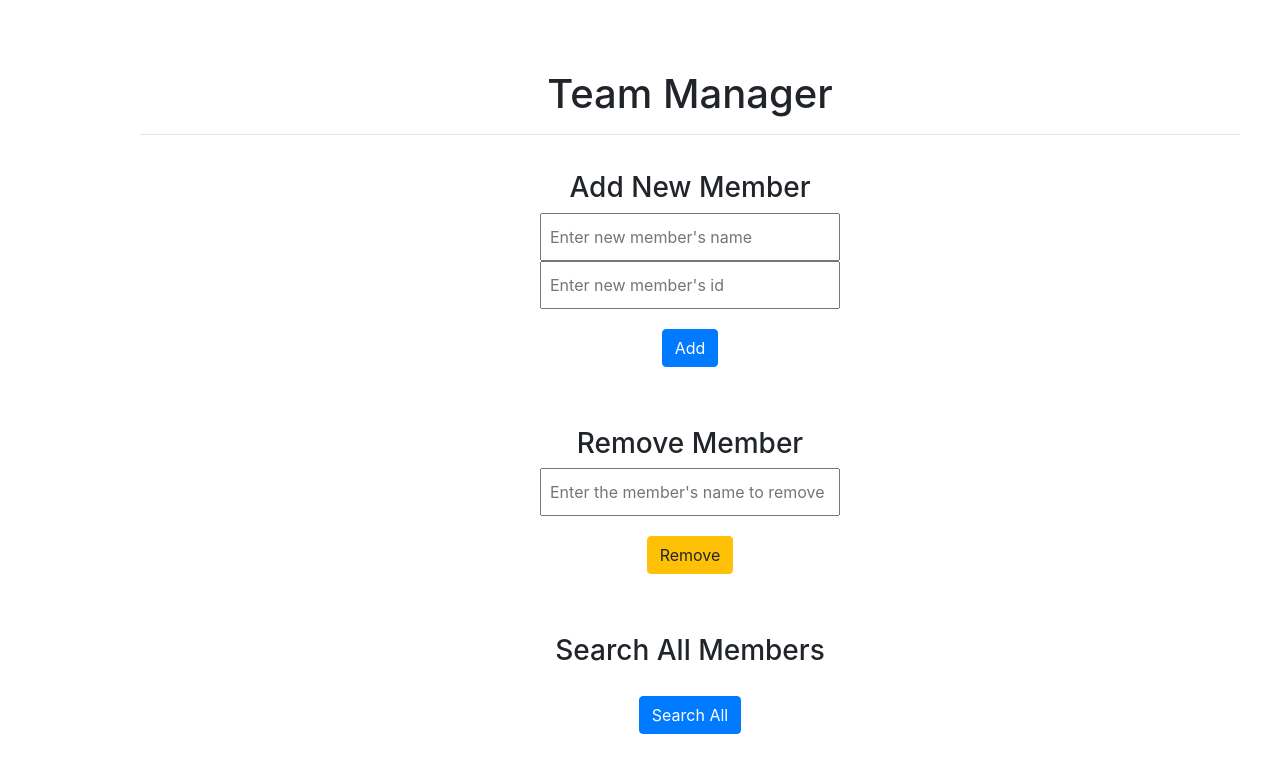
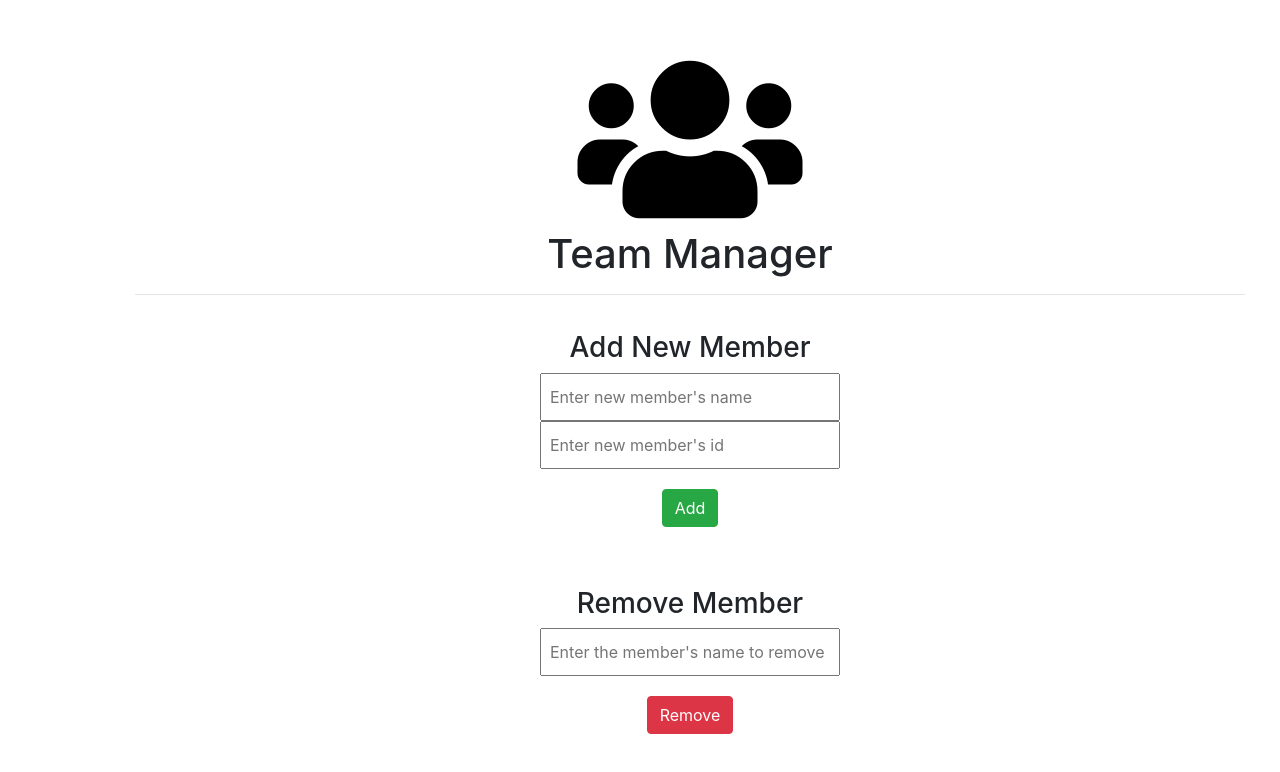
Before and after one commit to sinseon-lee/team-manager, a website: page application/views/index.html in a window 1280 px wide. Shown: the top 772 px of the page. Drawn offline with nearby package versions, Linux system fonts and the light colour scheme.

Commit message:
update UI

```diff
--- a/application/views/index.html
+++ b/application/views/index.html
@@ -18,14 +18,16 @@
 
 <body>
     <div class="container">
+        <i class="fas fa-users" style="font-size: 180px; color:black"></i>
         <h1> Team Manager </h1>
         <hr>
+
         <div class="row justify-content-md-center">
             <div class="col-lg">
                 <h3> Add New Member </h3>
                 <input type="text" id="new-member-name" name="name" placeholder="Enter new member's name"> <br>
                 <input type="text" id="new-member-id" name="id" placeholder="Enter new member's id"> <br>
-                <button class="btn btn-primary" id="add-btn">Add</button> <br>
+                <button class="btn btn-success" id="add-btn">Add</button> <br>
             </div>
         </div>
 
@@ -33,7 +35,7 @@
             <div class="col-lg">
                 <h3> Remove Member </h3>
                 <input type="text" id="remove-member-name" name="name" placeholder="Enter the member's name to remove"> <br>
-                <button class="btn btn-warning" id="remove-btn">Remove</button> <br>
+                <button class="btn btn-danger" id="remove-btn">Remove</button> <br>
             </div>
         </div>
 
@@ -54,7 +56,7 @@
         <div class="row justify-content-md-center">
             <div class="col-lg">
                 <h3>Search All Members</h3>
-                <button class="btn btn-primary" id="search-all-btn">Search All</button>
+                <button class="btn btn-secondary" id="search-all-btn">Search All</button>
                 <table class="table">
                     <tbody id="search-all-table">
                     </tbody>
@@ -125,7 +127,6 @@
         width: 100%;
         height: 500px;
         margin: 50px 50px;
-        padding: 20px 20px;
         text-align: center;
         position: absolute;
         left: 50%;
```
